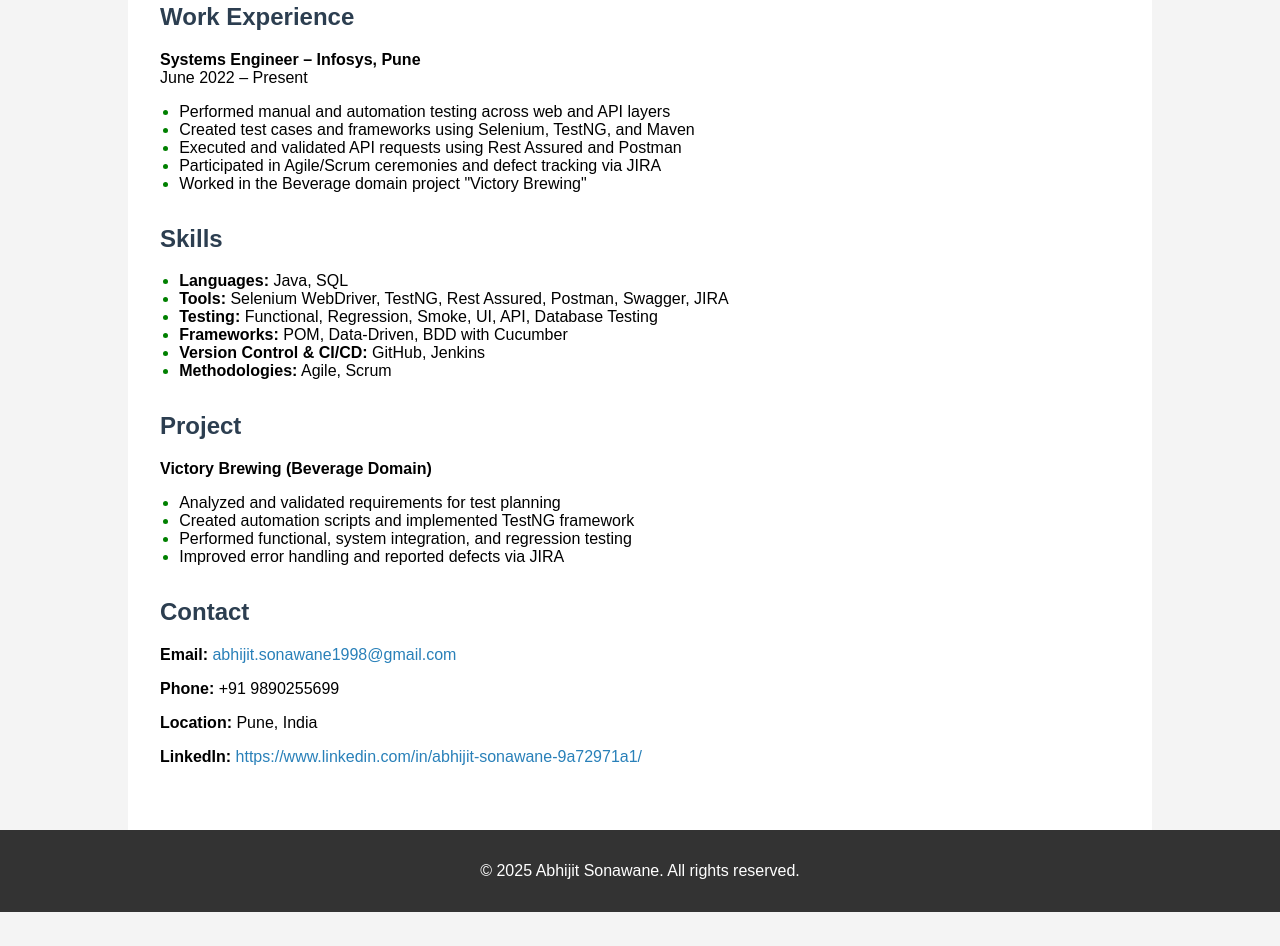
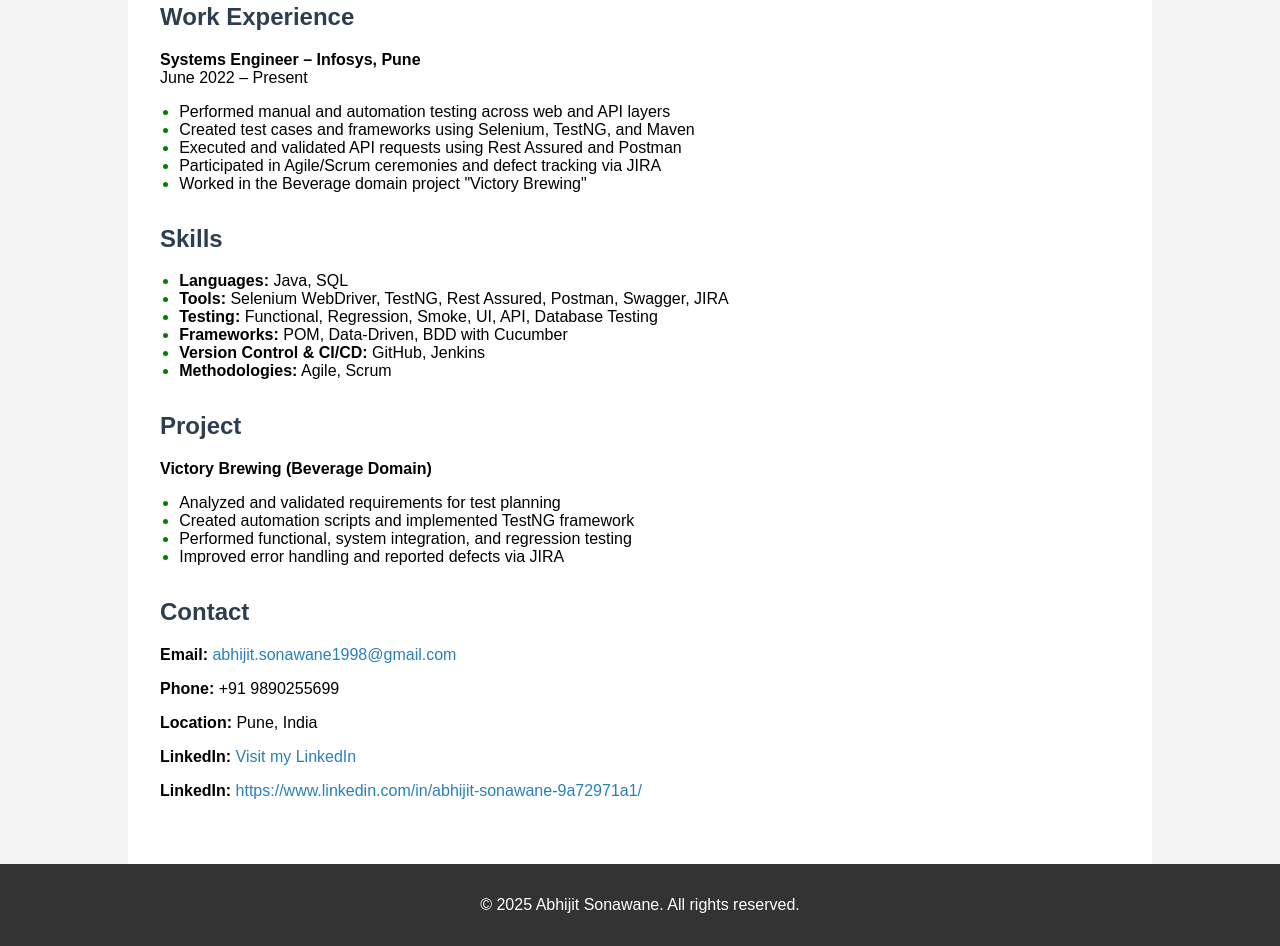
Before and after one commit to abhijit-sonawane-1998/abhijit-sonawane-portfolio, a plain HTML site: page index.html in a window 1280 px wide. Shown: the part 445-1391 px from the top of the page. Before the commit the page ends 1357 px from the top, so only its background shows below. Drawn offline with Linux system fonts and the light colour scheme.

Commit message:
Update index.html

```diff
--- a/index.html
+++ b/index.html
@@ -75,6 +75,8 @@
       <p><strong>Email:</strong> <a href="mailto:abhijit.sonawane1998@gmail.com">abhijit.sonawane1998@gmail.com</a></p>
       <p><strong>Phone:</strong> +91 9890255699</p>
       <p><strong>Location:</strong> Pune, India</p>
+      <p><strong>LinkedIn:</strong> <a href="https://www.linkedin.com/in/abhijit-sonawane-9a72971a1/" target="_blank">Visit my LinkedIn</a></p>
+
       <p><strong>LinkedIn:</strong> <a href="https://www.linkedin.com/in/abhijit-sonawane-9a72971a1/">https://www.linkedin.com/in/abhijit-sonawane-9a72971a1/</a></p>
     </section>
   </div>
```
